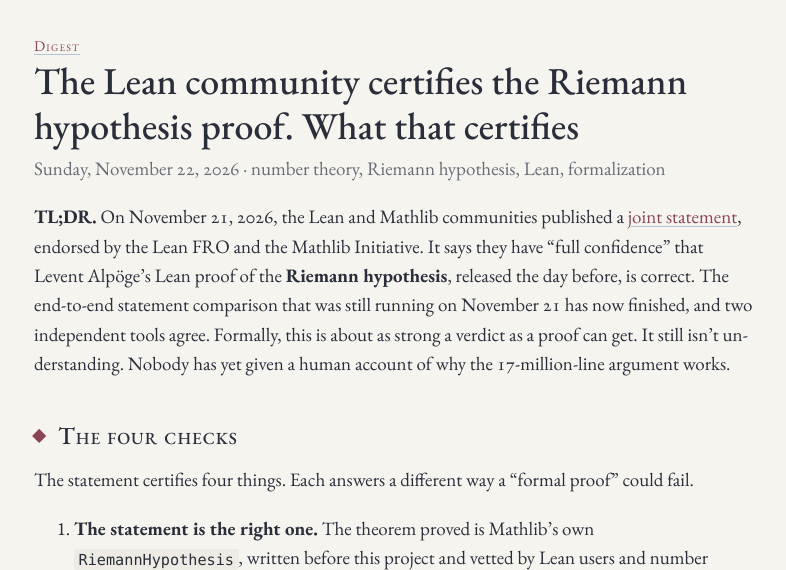
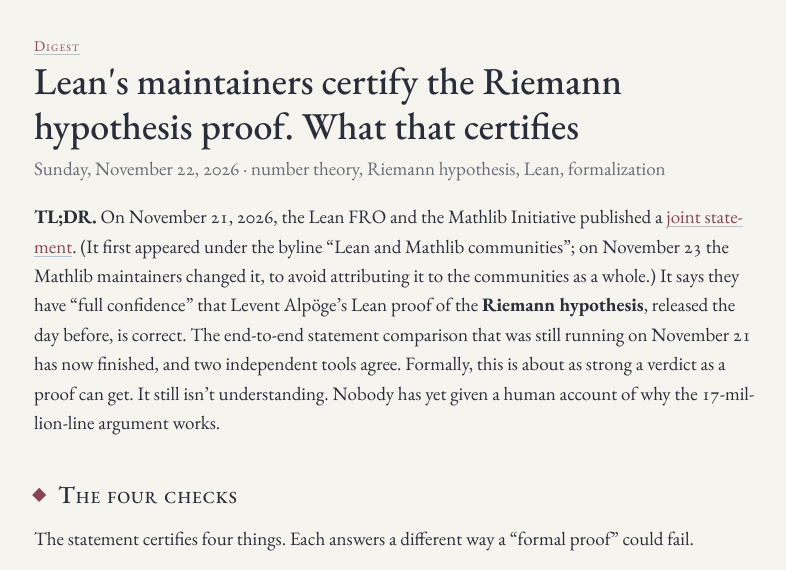
Before and after one commit to verysillytuna/paytonsuh.com, an Astro site: page /digest/2026-11-22-riemann-hypothesis-certified in a window 1280 px wide. Shown: the part 180-750 px from the top of the page, without its empty margins (245-1031 px from the left). Built offline with nearby package versions, Linux system fonts and the light colour scheme; Astro itself is replaced by a stand-in of ours; some packages are replaced by stand-ins of ours; no server answers; animation ran at ten frames a second.

Commit message:
Digest 2026-11-22: update the statement's byline (changed Nov 23)
Co-Authored-By: Claude Opus 5.5 <noreply@anthropic.com>
Claude-Session: https://claude.ai/code/session_014M2FYhWkY4HFibj9CPwQZZ

```diff
--- a/src/content/digest/2026-11-22-riemann-hypothesis-certified.md
+++ b/src/content/digest/2026-11-22-riemann-hypothesis-certified.md
@@ -1,11 +1,11 @@
 ---
-title: "The Lean community certifies the Riemann hypothesis proof. What that certifies"
+title: "Lean's maintainers certify the Riemann hypothesis proof. What that certifies"
 date: 2026-11-22
-summary: "A day after Levent Alpöge released a 17-million-line Lean proof of the Riemann hypothesis, the Lean and Mathlib communities issued a joint statement certifying that the statement and the proof are correct. Here is what each of their four checks covers, and the one thing no check can give: an explanation."
+summary: "A day after Levent Alpöge released a 17-million-line Lean proof of the Riemann hypothesis, the Lean FRO and the Mathlib Initiative issued a joint statement certifying that the statement and the proof are correct. Here is what each of their four checks covers, and the one thing no check can give: an explanation."
 tags: [number theory, Riemann hypothesis, Lean, formalization]
 ---
 
-**TL;DR.** On November 21, 2026, the Lean and Mathlib communities published a [joint statement](https://leanprover-community.github.io/blog/posts/riemann-hypothesis/), endorsed by the Lean FRO and the Mathlib Initiative. It says they have "full confidence" that Levent Alpöge's Lean proof of the **Riemann hypothesis**, released the day before, is correct. The end-to-end statement comparison that was still running on November 21 has now finished, and two independent tools agree. Formally, this is about as strong a verdict as a proof can get. It still isn't understanding. Nobody has yet given a human account of why the 17-million-line argument works.
+**TL;DR.** On November 21, 2026, the Lean FRO and the Mathlib Initiative published a [joint statement](https://leanprover-community.github.io/blog/posts/riemann-hypothesis/). (It first appeared under the byline "Lean and Mathlib communities"; on November 23 the Mathlib maintainers changed it, to avoid attributing it to the communities as a whole.) It says they have "full confidence" that Levent Alpöge's Lean proof of the **Riemann hypothesis**, released the day before, is correct. The end-to-end statement comparison that was still running on November 21 has now finished, and two independent tools agree. Formally, this is about as strong a verdict as a proof can get. It still isn't understanding. Nobody has yet given a human account of why the 17-million-line argument works.
 
 ## The four checks
 
```
